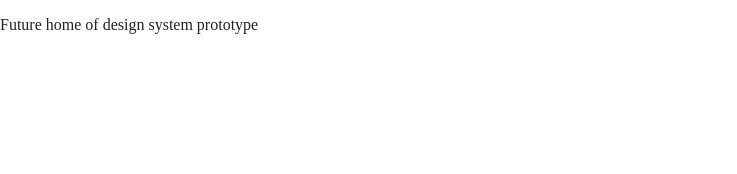
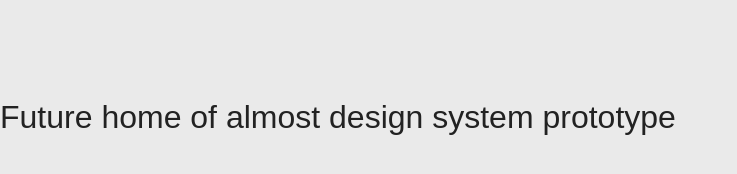
Before and after one commit to DianeShin320/pcdd-0315-sp21-1, a website built with Parcel: page index.html in a window 1280 px wide. Shown: the whole page, without its empty margins (0-737 px from the left). Built offline with nearby package versions, Linux system fonts and the light colour scheme.

Commit message:
Adding fonts and updated index

```diff
--- a/index.html
+++ b/index.html
@@ -3,7 +3,7 @@
 
 <head>
   <meta charset="utf-8">
-  <title></title>
+  <title>NMDS design system</title>
   <meta name="description" content="">
   <meta name="viewport" content="width=device-width, initial-scale=1">
 
@@ -16,8 +16,12 @@
   <link rel="apple-touch-icon" href="icon.png">
   <!-- Place favicon.ico in the root directory -->
 
+
+
   <link rel="stylesheet" href="css/normalize.css">
   <link rel="stylesheet" href="css/main.css">
+  <link rel="stylesheet" href="css/style.css">
+
 
   <meta name="theme-color" content="#fafafa">
 </head>
@@ -25,7 +29,7 @@
 <body>
 
   <!-- Add your site or application content here -->
-  <p>Future home of design system prototype</p>
+  <h1>Future home of almost design system prototype</h1>
   <script src="js/vendor/modernizr-3.11.2.min.js"></script>
   <script src="js/plugins.js"></script>
   <script src="js/main.js"></script>
```
Also changed, not shown: Fonts/5730748/71ca541b-be0c-40c8-9491-6d49543783a4.woff2 (added), Fonts/5730748/7701960a-34ce-4b67-b886-f9c086138f17.woff (added).
